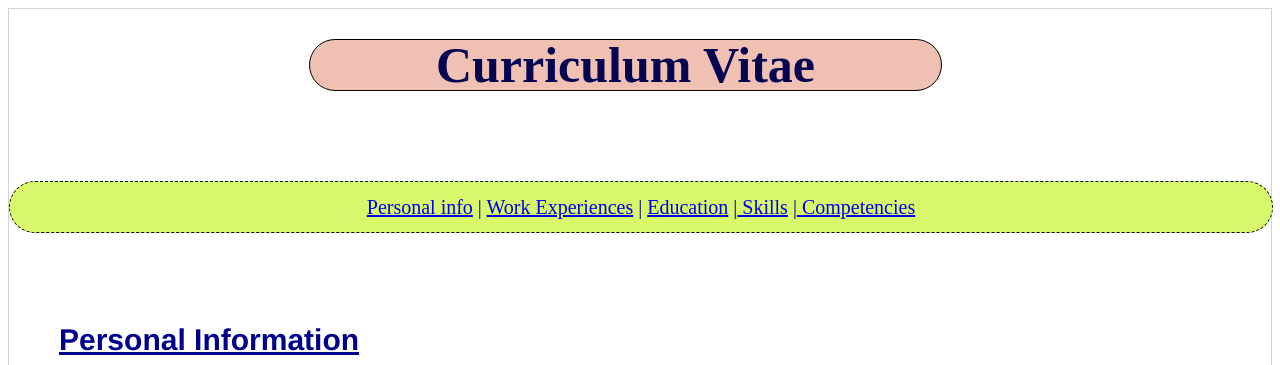
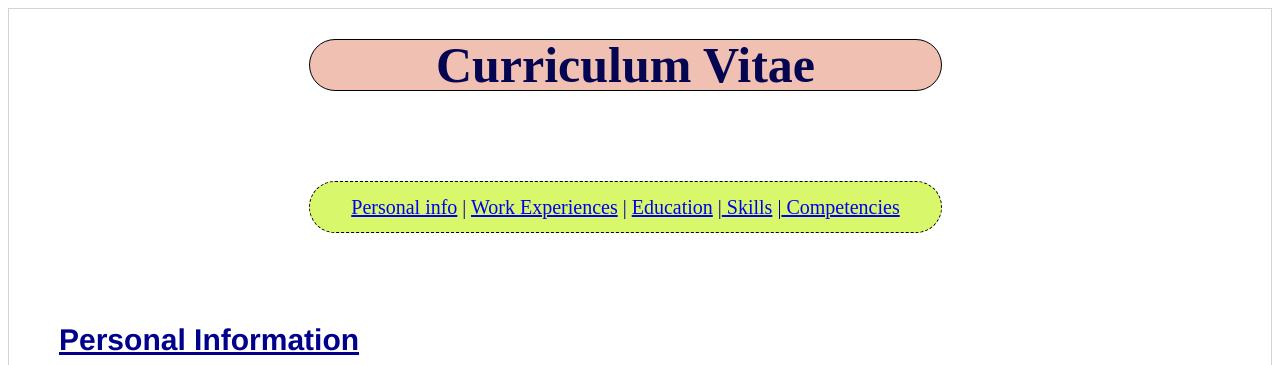
Before and after one commit to gisaac85/hyf-html-css, a plain HTML site: page week1/index.html in a window 1280 px wide. Shown: the top 365 px of the page. Drawn offline with Linux system fonts and the light colour scheme.

Commit message:
Homework Week1

```diff
--- a/week1/main.css
+++ b/week1/main.css
@@ -87,8 +87,8 @@ table th {
     text-align: justify;
 }
 .container {
-
-    width: 100%;
+position: relative;
+    width: 50%;
     height: 50px;
     line-height: 50px;
     background: rgb(216, 247, 107);
@@ -97,8 +97,11 @@ table th {
     font-size: 20px;
     color: darkblue;
     border: 0.5px dashed black;
-
-    margin: auto;
+margin-left: 300px;
+margin-right: 300px;
+margin-top: 30px;
+   width: 50%;
+   height: 50%;
 }
 .container1 {
     position: relative;
```
